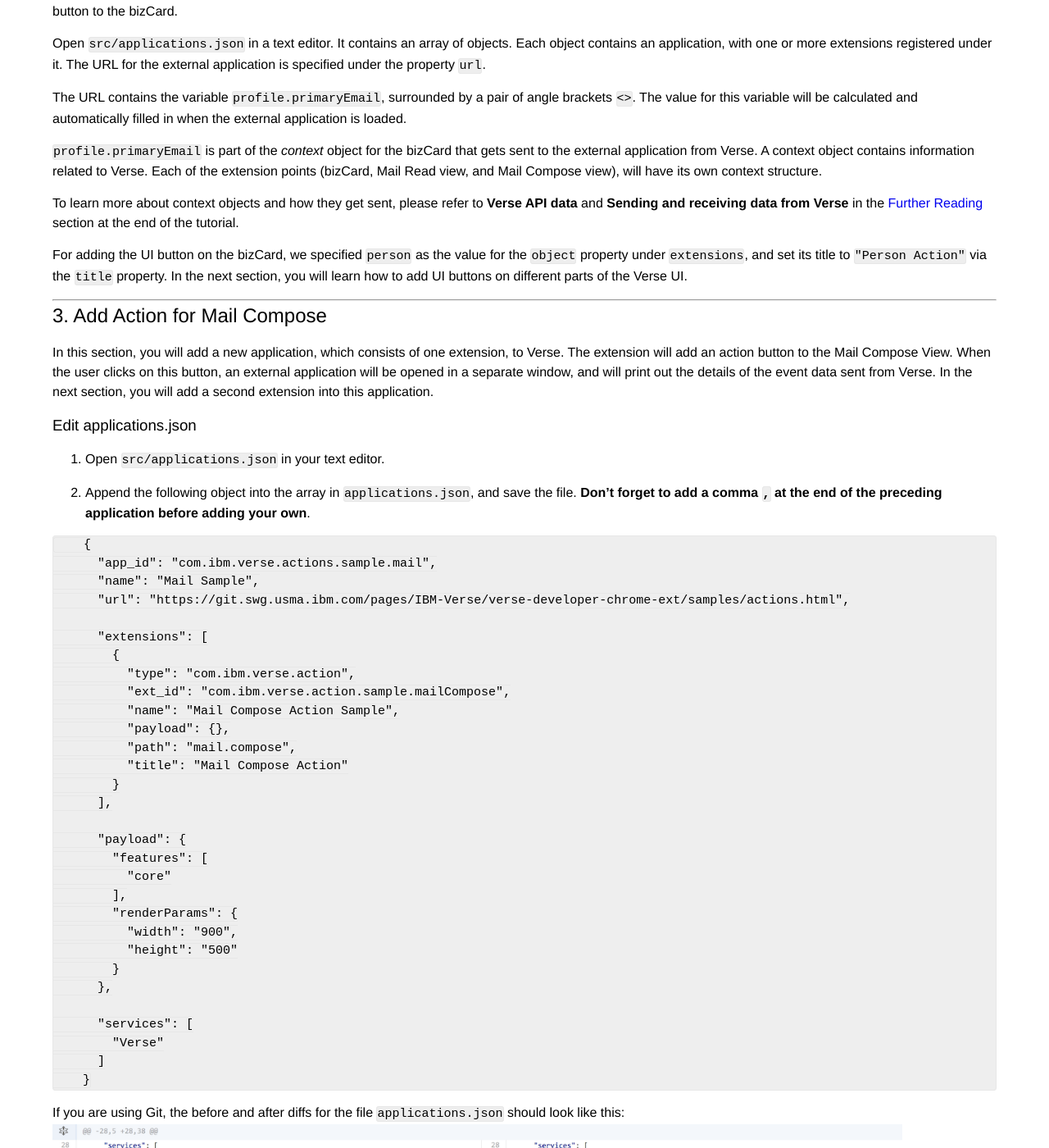
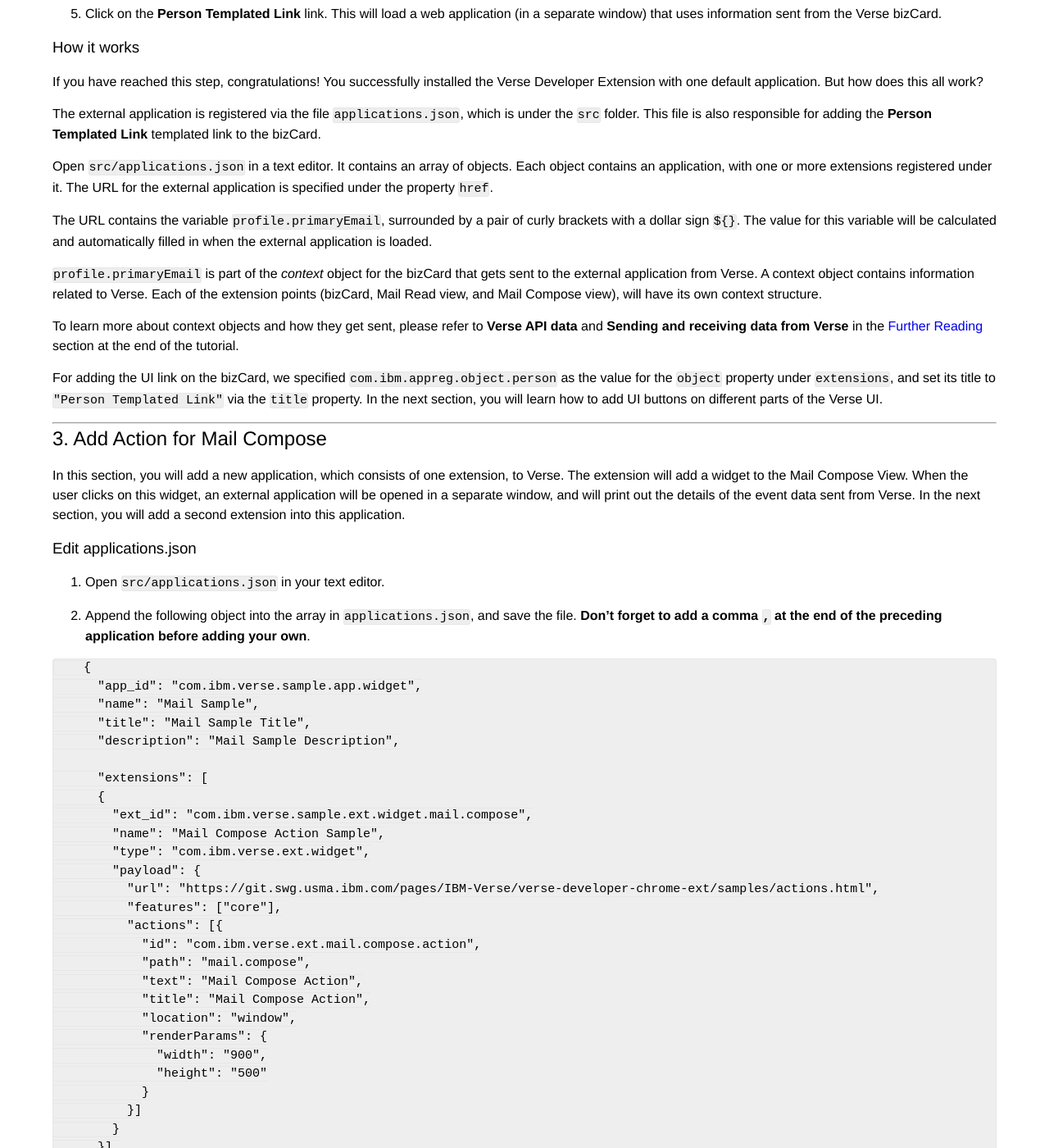
Before and after one commit to ibmverse/verse-developer, a Jekyll site: the page built from _tutorials/tutorial_verse_developer.md, in a window 1280 px wide and 1400 px high, scrolled down 7512 px. Shown: the whole window at 82% size. Built offline with Jekyll 4.4.1, drawn with Linux system fonts in a browser that asks for light colours; some of the changed text lies outside the part shown.

Commit message:
259482 updates to verse developer tutorial

````diff
--- a/_tutorials/tutorial_verse_developer.md
+++ b/_tutorials/tutorial_verse_developer.md
@@ -24,7 +24,13 @@
 
 ### What is the Verse Developer Extension for Google Chrome?
 
-The Verse Developer Extension for Google Chrome is a tool for developers who are adding customised capabilities to IBM Verse. The tool allows an application to be registered with IBM Verse, where each application contains a set of customised capabilities. One or more applications can be registered using the tool. Each application can contain one or more extensions. IBM Verse supports action extensions, which are displayed in IBM Verse as either a button or a link. Action extensions can be contributed to the following parts of the IBM Verse user interface (surrounded by a red border in the pictures):
+The Verse Developer Extension for Google Chrome is a tool for developers who are adding customised capabilities to IBM Verse. The tool allows an application to be registered with IBM Verse, where each application contains a set of customised capabilities. One or more applications can be registered using the tool. Each application can contain one or more extensions. IBM Verse supports 4 types of extensions:
+1. Simple Link (type = com.ibm.appreg.ext.simpleLink)
+2. Templated Link (type = com.ibm.appreg.ext.templatedLink)
+3. Widget (type = com.ibm.verse.ext.widget)
+4. Widget Action (type = com.ibm.verse.widget.action)
+
+ which are displayed in IBM Verse as either a button or a link. Extensions can be contributed to the following parts of the IBM Verse user interface (surrounded by a red border in the pictures):
 
 * Business Card (bizCard) View
 
@@ -123,31 +129,31 @@
 3. Click on the __arrow__ button located at the right bottom part of the bizCard to turn the bizCard around.
 ![bizCard more actions](img/1_bizcard_more_action.png)
 
-4. At the back of the bizCard you will see a new button called __Person Action__.
+4. At the back of the bizCard you will see a new link called __Person Templated Link__.
 ![bizCard action](img/1_bizcard_action.png)
 
-5. Click on the __Person Action__ button. This will load a web application (in a separate window) that uses information sent from the Verse bizCard.
+5. Click on the __Person Templated Link__ link. This will load a web application (in a separate window) that uses information sent from the Verse bizCard.
 
 
 ### How it works
 If you have reached this step, congratulations! You successfully installed the Verse Developer Extension with one default application. But how does this all work?
 
-The external application is registered via the file `applications.json`, which is under the `src` folder. This file is also responsible for adding the __Person Action__ button to the bizCard.
+The external application is registered via the file `applications.json`, which is under the `src` folder. This file is also responsible for adding the __Person Templated Link__ templated link to the bizCard.
 
-Open `src/applications.json` in a text editor. It contains an array of objects. Each object contains an application, with one or more extensions registered under it. The URL for the external application is specified under the property `url`.
+Open `src/applications.json` in a text editor. It contains an array of objects. Each object contains an application, with one or more extensions registered under it. The URL for the external application is specified under the property `href`.
 
-The URL contains the variable `profile.primaryEmail`, surrounded by a pair of angle brackets `<>`. The value for this variable will be calculated and automatically filled in when the external application is loaded.
+The URL contains the variable `profile.primaryEmail`, surrounded by a pair of curly brackets with a dollar sign `${}`. The value for this variable will be calculated and automatically filled in when the external application is loaded.
 
 `profile.primaryEmail` is part of the *context* object for the bizCard that gets sent to the external application from Verse. A context object contains information related to Verse. Each of the extension points (bizCard, Mail Read view, and Mail Compose view), will have its own context structure.
 
 To learn more about context objects and how they get sent, please refer to __Verse API data__ and __Sending and receiving data from Verse__ in the [Further Reading](#further-reading) section at the end of the tutorial.
 
-For adding the UI button on the bizCard, we specified `person` as the value for the `object` property under `extensions`, and set its title to `"Person Action"` via the `title` property. In the next section, you will learn how to add UI buttons on different parts of the Verse UI.
+For adding the UI link on the bizCard, we specified `com.ibm.appreg.object.person` as the value for the `object` property under `extensions`, and set its title to `"Person Templated Link"` via the `title` property. In the next section, you will learn how to add UI buttons on different parts of the Verse UI.
 
 ---
 
 ## 3. Add Action for Mail Compose
-In this section, you will add a new application, which consists of one extension, to Verse. The extension will add an action button to the Mail Compose View. When the user clicks on this button, an external application will be opened in a separate window, and will print out the details of the event data sent from Verse. In the next section, you will add a second extension into this application.
+In this section, you will add a new application, which consists of one extension, to Verse. The extension will add a widget to the Mail Compose View. When the user clicks on this widget, an external application will be opened in a separate window, and will print out the details of the event data sent from Verse. In the next section, you will add a second extension into this application.
 
 
 ### Edit applications.json
@@ -155,33 +161,34 @@
 
 2. Append the following object into the array in `applications.json`, and save the file. __Don't forget to add a comma `,` at the end of the preceding application before adding your own__.
 
-
 ```json
     {
-      "app_id": "com.ibm.verse.actions.sample.mail",
+      "app_id": "com.ibm.verse.sample.app.widget",
       "name": "Mail Sample",
-      "url": "{{site.baseurl}}/samples/actions.html",
+      "title": "Mail Sample Title",
+      "description": "Mail Sample Description",
 
       "extensions": [
-        {
-          "type": "com.ibm.verse.action",
-          "ext_id": "com.ibm.verse.action.sample.mailCompose",
-          "name": "Mail Compose Action Sample",
-          "payload": {},
-          "path": "mail.compose",
-          "title": "Mail Compose Action"
+      {
+        "ext_id": "com.ibm.verse.sample.ext.widget.mail.compose",
+        "name": "Mail Compose Action Sample",
+        "type": "com.ibm.verse.ext.widget",
+        "payload": {
+          "url": "{{site.baseurl}}/samples/actions.html",
+          "features": ["core"],
+          "actions": [{
+            "id": "com.ibm.verse.ext.mail.compose.action",
+            "path": "mail.compose",
+            "text": "Mail Compose Action",
+            "title": "Mail Compose Action",
+            "location": "window",
+            "renderParams": {
+              "width": "900",
+              "height": "500"
+            }
+          }]
         }
-      ],
-
-      "payload": {
-        "features": [
-          "core"
-        ],
-        "renderParams": {
-          "width": "900",
-          "height": "500"
-        }
-      },
+      }],
 
       "services": [
         "Verse"
@@ -190,8 +197,69 @@
 ```
 
 
-If you are using Git, the before and after diffs for the file `applications.json` should look like this:
-![update applications json](img/2_update_applications.png)
+Your file `applications.json` should now look like this:
+
+```json
+  [
+    {
+      "app_id": "com.ibm.verse.sample.app.templatedlink",
+      "name": "Person Sample",
+      "title": "Templated Link Person Sample",
+      "description": "This samples demonstrates using the Templated Link extension point with a Person object",
+
+      "extensions": [
+        {
+          "ext_id": "com.ibm.verse.sample.ext.templatedlink",
+          "name": "Person Templated Link",
+          "type": "com.ibm.appreg.ext.templatedLink",
+          "object": "com.ibm.appreg.object.person",
+          "payload": {
+            "text": "Person Templated Link",
+            "title": "Person Templated Link",
+            "href": "https://git.swg.usma.ibm.com/pages/IBM-Verse/verse-developer-chrome-ext/samples/actions.html?searchFor=${profile.primaryEmail}"
+          }
+        }
+      ],
+
+      "services": [
+        "Verse"
+      ]
+    },
+
+    {
+      "app_id": "com.ibm.verse.sample.app.widget",
+      "name": "Mail Sample",
+      "title": "Mail Sample Title",
+      "description": "Mail Sample Description",
+
+      "extensions": [
+      {
+        "ext_id": "com.ibm.verse.sample.ext.widget.mail.compose",
+        "name": "Mail Compose Action Sample",
+        "type": "com.ibm.verse.ext.widget",
+        "payload": {
+          "url": "https://git.swg.usma.ibm.com/pages/IBM-Verse/verse-developer-chrome-ext/samples/actions.html",
+          "features": ["core"],
+          "actions": [{
+             "id": "com.ibm.verse.ext.mail.compose.action",
+             "path": "mail.compose",
+             "text": "Mail Compose Action",
+             "title": "Mail Compose Action",
+             "location": "window",
+             "renderParams": {
+                "width": "900",
+                "height": "500"
+             }
+          }]
+        }
+      }],
+
+      "services": [
+        "Verse"
+      ]
+    }
+  ]
+```
 
 ### Reload the extension and Verse
 __Every time__ you make a change to the extension code, you need to __reload the extension__ first, then __reload Verse,__ so that Chrome and Verse will pick up your latest changes.
@@ -210,7 +278,7 @@
 3. In the drop-down menu, click __Mail Compose Action__. This will bring up the web application you just registered with the Chrome extension, with information related to the Mail Compose view passed on from Verse.
 ![mail compose action button](img/2_mailcompose_action.png)
 
-Congratulations! You successfully added an action button to the Mail Compose view, and registered the relevant application with Verse.
+Congratulations! You successfully added a button to the Mail Compose view, and registered the relevant application with Verse.
 
 
 ### How it works
@@ -218,39 +286,131 @@
 
 You might have noticed that some of the properties in the newly added application are quite different from the previous bizCard application.
 
-Under `extensions`, instead of using `object: "person"`, our new application uses `path: "mail.compose"`. This indicates the action button should be located in the Mail Compose view. You might wonder, why would we use the key `object` in our previous example for bizCard, but `path` here for the Mail Compose view? The reason is, for this example, you are writing an extension for a particular UI view (Mail Compose view), while in the previous extension, instead of extending a particular UI view, you are actually extending the __Person__ object, which manifests in Verse as a bizCard, and you can open a bizCard from some other places apart from the People bubble.
+Under `extensions`, instead of using `object: "com.ibm.appreg.object.person"`, our new application uses `path: "mail.compose"`. This indicates the action button should be located in the Mail Compose view. You might wonder, why would we use the key `object` in our previous example for bizCard, but `path` here for the Mail Compose view? The reason is, for this example, you are writing an extension for a particular UI view (Mail Compose view), while in the previous extension, instead of extending a particular UI view, you are actually extending the __Person__ object, which manifests in Verse as a bizCard, and you can open a bizCard from some other places apart from the People bubble.
 
-The key `payload` appears twice in the new code, once within the extension definition, as a child of the `extensions` key; another time at the root of the application definition.
+The key `payload` appears within the extension definition, as a child of the `extensions` key.
 
-Under `payload` at the application level, we are still using `"features": ["core"]` to ask Verse to send context structure related to the Mail Compose view to the external application via cross-document messaging.
+Under `payload` at the extension level, we are using `"features": ["core"]` to ask Verse to send context structure related to the Mail Compose view to the external application via cross-document messaging.
 
 
 ---
 
 ## 4. Add Action for Mail Read
-In this section, you will add an action button to the Mail Read view that, when clicked, will open a separate window with information related to the Mail Read view sent from Verse. You will add this extension into the application that you created in the last section (which currently contains one extension for the Mail Compose view).
+In this section, you will add a button to the Mail Read view that, when clicked, will open a separate window with information related to the Mail Read view sent from Verse. You will add this extension into the application that you created in the last section (which currently contains one extension for the Mail Compose view).
 
 
 ### Edit applications.json
 1. Open `src/applications.json` in your text editor.
 
-2. Append the following object into the `extensions` belonging to the application with `app_id`: `com.ibm.verse.actions.sample.mail`, and save the file. __Don't forget to add a comma `,` at the end of the preceding Extension before adding your own__.
+2. Append the following object into the `extensions` belonging to the application with `app_id`: `com.ibm.verse.sample.app.widget`, and save the file. __Don't forget to add a comma `,` at the end of the preceding Extension before adding your own__.
 
 
 ```json
     {
-      "type": "com.ibm.verse.action",
-      "ext_id": "com.ibm.verse.action.sample.mailRead",
+      "ext_id": "com.ibm.verse.sample.ext.widget.mail.read",
       "name": "Mail Read Action Sample",
-      "payload": {},
-      "path": "mail.read",
-      "title": "Mail Read Action"
-    }
+      "type": "com.ibm.verse.ext.widget",
+      "payload": {
+        "url": "https://git.swg.usma.ibm.com/pages/IBM-Verse/verse-developer-chrome-ext/samples/actions.html",
+        "features": ["core"],
+        "actions": [{
+          "id": "com.ibm.verse.ext.mail.read.action",
+          "path": "mail.read",
+          "text": "Mail Read Action",
+          "title": "Mail Read Action",
+          "location": "window",
+          "renderParams": {
+            "width": "900",
+            "height": "500"
+          }
+        }]
+      }
+    }],
 ```
 
+Your file `applications.json` should look something like this:
 
-If you are using Git, the diffs for the file `applications.json` before and after edit should show up as follows:
-![update applications json](img/3_update_applications.png)
+```json
+  [
+    {
+      "app_id": "com.ibm.verse.sample.app.templatedlink",
+      "name": "Person Sample",
+      "title": "Templated Link Person Sample",
+      "description": "This samples demonstrates using the Templated Link extension point with a Person object",
+
+      "extensions": [
+        {
+          "ext_id": "com.ibm.verse.sample.ext.templatedlink",
+          "name": "Person Templated Link",
+          "type": "com.ibm.appreg.ext.templatedLink",
+          "object": "com.ibm.appreg.object.person",
+          "payload": {
+            "text": "Person Templated Link",
+            "title": "Person Templated Link",
+            "href": "https://git.swg.usma.ibm.com/pages/IBM-Verse/verse-developer-chrome-ext/samples/actions.html?searchFor=${profile.primaryEmail}"
+          }
+        }
+      ],
+
+      "services": [
+        "Verse"
+      ]
+    },
+
+    {
+      "app_id": "com.ibm.verse.sample.app.widget",
+      "name": "Mail Sample",
+      "title": "Mail Sample Title",
+      "description": "Mail Sample Description",
+
+      "extensions": [
+      {
+        "ext_id": "com.ibm.verse.sample.ext.widget.mail.compose",
+        "name": "Mail Compose Action Sample",
+        "type": "com.ibm.verse.ext.widget",
+        "payload": {
+          "url": "https://git.swg.usma.ibm.com/pages/IBM-Verse/verse-developer-chrome-ext/samples/actions.html",
+          "features": ["core"],
+          "actions": [{
+             "id": "com.ibm.verse.ext.mail.compose.action",
+             "path": "mail.compose",
+             "text": "Mail Compose Action",
+             "title": "Mail Compose Action",
+             "location": "window",
+             "renderParams": {
+                "width": "900",
+                "height": "500"
+             }
+          }]
+        }
+      },
+      {
+        "ext_id": "com.ibm.verse.sample.ext.widget.mail.read",
+        "name": "Mail Read Action Sample",
+        "type": "com.ibm.verse.ext.widget",
+        "payload": {
+          "url": "https://git.swg.usma.ibm.com/pages/IBM-Verse/verse-developer-chrome-ext/samples/actions.html",
+          "features": ["core"],
+          "actions": [{
+            "id": "com.ibm.verse.ext.mail.read.action",
+            "path": "mail.read",
+            "text": "Mail Read Action",
+            "title": "Mail Read Action",
+            "location": "window",
+            "renderParams": {
+              "width": "900",
+              "height": "500"
+            }
+          }]
+        }
+      }],
+
+      "services": [
+        "Verse"
+      ]
+    }
+  ]
+```
 
 ### Reload the extension and Verse
 As explained in previous sections, __every time__ you make a change to the extension code, you need to __reload the extension__ from `chrome://extensions`, then __reload Verse,__ so that Chrome and Verse will pick up your latest changes.
````
Also changed, not shown: other parts of _tutorials/tutorial_verse_developer.md (+1 -1 lines), _tutorials/img/1_bizcard_action.png, _tutorials/img/2_update_applications.png (deleted), _tutorials/img/3_update_applications.png (deleted).
